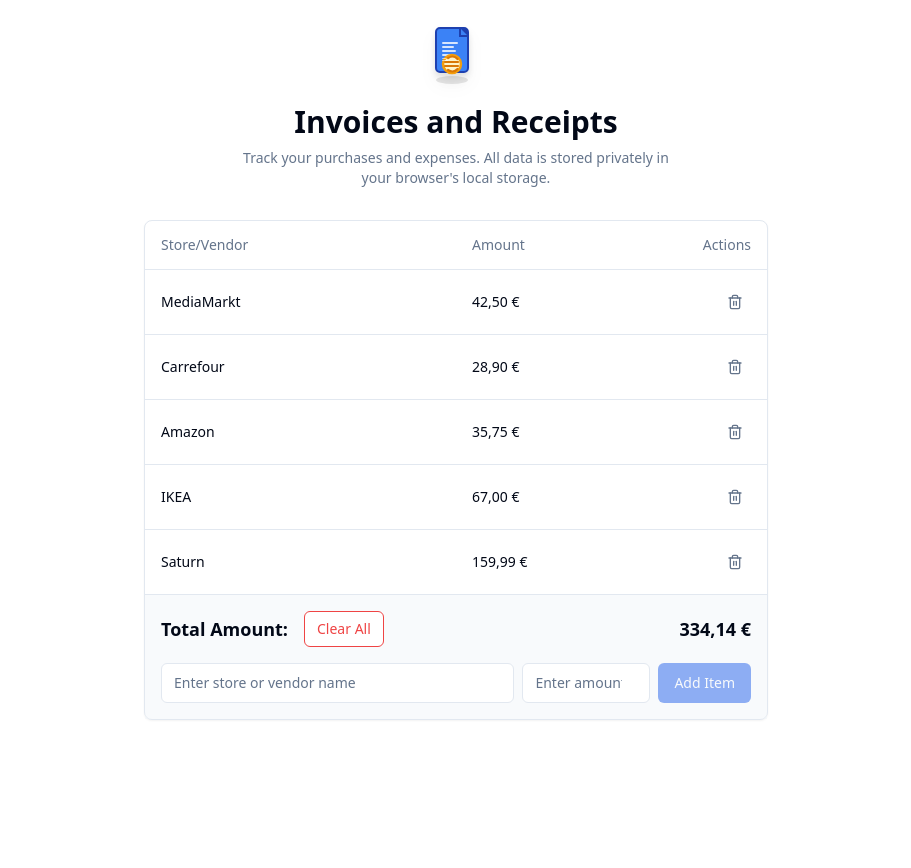
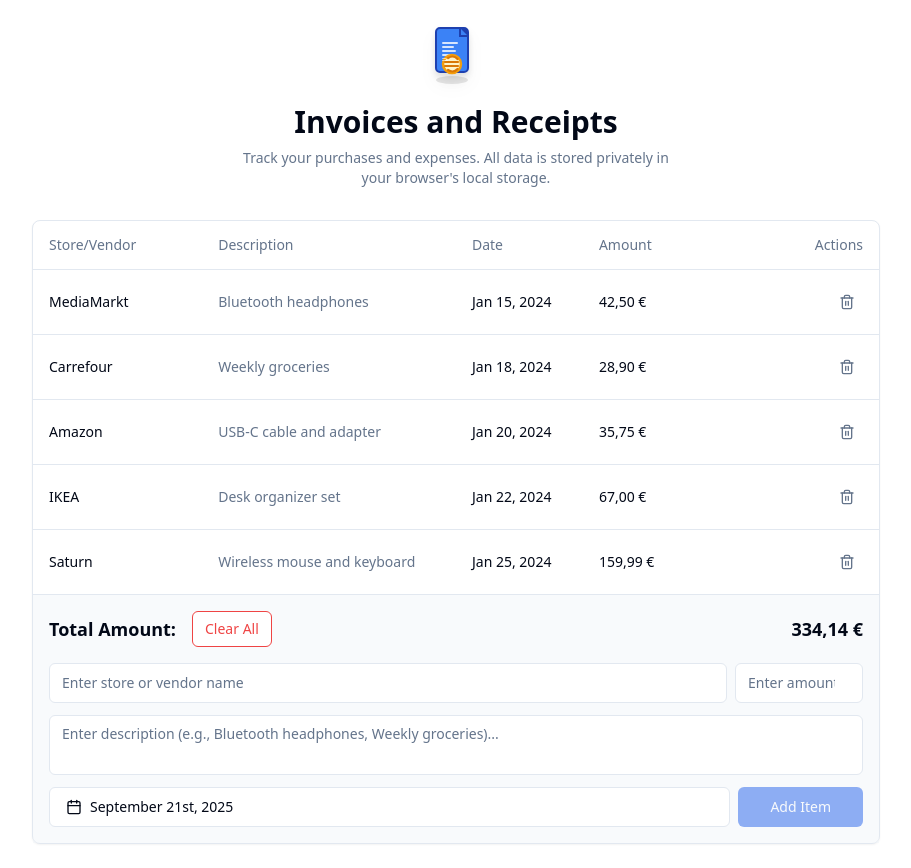
Before and after one commit to vssn/2025-09-vibe-invoice-tracker, a React (Vite) app: page / in a window 1280 px wide. Shown: the whole page, without its empty margins (184-1095 px from the left). Before the commit the page ends 800 px from the top, so only its background shows below. Built offline with nearby package versions, Linux system fonts and the light colour scheme.

Commit message:
Added invoice date and description

```diff
--- a/package.json
+++ b/package.json
@@ -11,11 +11,14 @@
     "preview": "vite preview"
   },
   "dependencies": {
+    "@radix-ui/react-popover": "^1.1.15",
     "@radix-ui/react-slot": "^1.2.3",
     "class-variance-authority": "^0.7.1",
     "clsx": "^2.1.1",
+    "date-fns": "^4.1.0",
     "lucide-react": "^0.544.0",
     "react": "^19.1.1",
+    "react-day-picker": "^9.11.0",
     "react-dom": "^19.1.1",
     "tailwind-merge": "^3.3.1"
   },
--- a/src/components/InvoiceTracker.tsx
+++ b/src/components/InvoiceTracker.tsx
@@ -1,7 +1,15 @@
 import React, { useState, useEffect } from 'react'
-import { Trash2 } from 'lucide-react'
+import { Trash2, Calendar as CalendarIcon } from 'lucide-react'
+import { format } from 'date-fns'
 import { Button } from '@/components/ui/button'
 import { Input } from '@/components/ui/input'
+import { Textarea } from '@/components/ui/textarea'
+import { Calendar } from '@/components/ui/calendar'
+import {
+  Popover,
+  PopoverContent,
+  PopoverTrigger,
+} from '@/components/ui/popover'
 import {
   Table,
   TableBody,
@@ -15,6 +23,8 @@
   id: number
   retailStore: string
   price: number
+  description: string
+  date: string // ISO date string
 }
 
 const STORAGE_KEY = 'invoices-and-receipts-items'
@@ -60,6 +70,19 @@
   }).format(amount)
 }
 
+// Safe date formatting utility
+const formatDate = (dateString: string): string => {
+  try {
+    const date = new Date(dateString)
+    if (isNaN(date.getTime())) {
+      return 'Invalid date'
+    }
+    return format(date, 'MMM dd, yyyy')
+  } catch (error) {
+    return 'Invalid date'
+  }
+}
+
 // Helper functions for localStorage
 const saveItemsToStorage = (items: InvoiceItem[]) => {
   try {
@@ -81,18 +104,26 @@
   try {
     const stored = localStorage.getItem(STORAGE_KEY)
     if (stored) {
-      return JSON.parse(stored)
+      const parsedItems = JSON.parse(stored)
+      // Migrate old data format to new format with description and date fields
+      return parsedItems.map((item: any) => ({
+        id: item.id,
+        retailStore: item.retailStore,
+        price: item.price,
+        description: item.description || 'No description',
+        date: item.date || new Date().toISOString()
+      }))
     }
   } catch (error) {
     console.error('Failed to load items from localStorage:', error)
   }
   // Return default data if localStorage is empty or fails
   return [
-    { id: 1, retailStore: 'MediaMarkt', price: 42.50 },
-    { id: 2, retailStore: 'Carrefour', price: 28.90 },
-    { id: 3, retailStore: 'Amazon', price: 35.75 },
-    { id: 4, retailStore: 'IKEA', price: 67.00 },
-    { id: 5, retailStore: 'Saturn', price: 159.99 },
+    { id: 1, retailStore: 'MediaMarkt', price: 42.50, description: 'Bluetooth headphones', date: new Date('2024-01-15').toISOString() },
+    { id: 2, retailStore: 'Carrefour', price: 28.90, description: 'Weekly groceries', date: new Date('2024-01-18').toISOString() },
+    { id: 3, retailStore: 'Amazon', price: 35.75, description: 'USB-C cable and adapter', date: new Date('2024-01-20').toISOString() },
+    { id: 4, retailStore: 'IKEA', price: 67.00, description: 'Desk organizer set', date: new Date('2024-01-22').toISOString() },
+    { id: 5, retailStore: 'Saturn', price: 159.99, description: 'Wireless mouse and keyboard', date: new Date('2024-01-25').toISOString() },
   ]
 }
 
@@ -104,6 +135,8 @@
 
   const [newStore, setNewStore] = useState('')
   const [newPrice, setNewPrice] = useState('')
+  const [newDescription, setNewDescription] = useState('')
+  const [newDate, setNewDate] = useState<Date | undefined>(new Date())
   const [isSaving, setIsSaving] = useState(false)
 
   // Save items to localStorage whenever items change
@@ -120,7 +153,7 @@
   }, [items])
 
   const addItem = () => {
-    if (newStore.trim() && newPrice.trim()) {
+    if (newStore.trim() && newPrice.trim() && newDescription.trim() && newDate) {
       const price = parseFloat(newPrice)
       if (!isNaN(price)) {
         // Get next available ID (handle case where items array is empty)
@@ -128,11 +161,15 @@
         const newItem: InvoiceItem = {
           id: nextId,
           retailStore: newStore.trim(),
-          price: price
+          price: price,
+          description: newDescription.trim(),
+          date: newDate.toISOString()
         }
         setItems([...items, newItem])
         setNewStore('')
         setNewPrice('')
+        setNewDescription('')
+        setNewDate(new Date())
       }
     }
   }
@@ -157,7 +194,7 @@
   }
 
   return (
-    <div className="container mx-auto p-6 max-w-2xl">
+    <div className="container mx-auto p-6 max-w-4xl">
       <div className="text-center mb-8">
         {/* App Icon */}
         <div className="mb-4">
@@ -178,8 +215,10 @@
         <Table>
           <TableHeader>
             <TableRow>
-              <TableHead className="w-[50%]">Store/Vendor</TableHead>
-              <TableHead className="w-[30%]">Amount</TableHead>
+              <TableHead className="w-[20%]">Store/Vendor</TableHead>
+              <TableHead className="w-[30%]">Description</TableHead>
+              <TableHead className="w-[15%]">Date</TableHead>
+              <TableHead className="w-[15%]">Amount</TableHead>
               <TableHead className="w-[20%] text-right">Actions</TableHead>
             </TableRow>
           </TableHeader>
@@ -187,6 +226,8 @@
             {items.map((item) => (
               <TableRow key={item.id}>
                 <TableCell className="font-medium">{item.retailStore}</TableCell>
+                <TableCell className="text-sm text-muted-foreground">{item.description}</TableCell>
+                <TableCell className="text-sm">{formatDate(item.date)}</TableCell>
                 <TableCell>{formatCurrency(item.price)}</TableCell>
                 <TableCell className="text-right">
                   <Button
@@ -220,6 +261,8 @@
             <span className="text-lg font-bold">{formatCurrency(totalSpent)}</span>
           </div>
 
+          <div className="space-y-3">
+            {/* First row: Store and Amount */}
             <div className="flex gap-2">
               <Input
                 placeholder="Enter store or vendor name"
@@ -238,12 +281,54 @@
                 onKeyPress={handleKeyPress}
                 className="w-32"
               />
-            <Button onClick={addItem} disabled={!newStore.trim() || !newPrice.trim()}>
+            </div>
+
+            {/* Second row: Description */}
+            <div>
+              <Textarea
+                placeholder="Enter description (e.g., Bluetooth headphones, Weekly groceries)..."
+                value={newDescription}
+                onChange={(e) => setNewDescription(e.target.value)}
+                className="min-h-[60px] resize-none"
+              />
+            </div>
+
+            {/* Third row: Date picker and Add button */}
+            <div className="flex gap-2 items-end">
+              <div className="flex-1">
+                <Popover>
+                  <PopoverTrigger asChild>
+                    <Button
+                      variant="outline"
+                      className={`w-full justify-start text-left font-normal ${
+                        !newDate && "text-muted-foreground"
+                      }`}
+                    >
+                      <CalendarIcon className="mr-2 h-4 w-4" />
+                      {newDate ? format(newDate, "PPP") : <span>Pick a date</span>}
+                    </Button>
+                  </PopoverTrigger>
+                  <PopoverContent className="w-auto p-0" align="start">
+                    <Calendar
+                      mode="single"
+                      selected={newDate}
+                      onSelect={setNewDate}
+                      initialFocus
+                    />
+                  </PopoverContent>
+                </Popover>
+              </div>
+              <Button
+                onClick={addItem}
+                disabled={!newStore.trim() || !newPrice.trim() || !newDescription.trim() || !newDate}
+                className="px-8"
+              >
                 Add Item
               </Button>
             </div>
           </div>
         </div>
       </div>
+    </div>
   )
 }
--- /dev/null
+++ b/src/components/ui/calendar.tsx
@@ -0,0 +1,48 @@
+"use client"
+
+import * as React from "react"
+import { DayPicker } from "react-day-picker"
+
+import { cn } from "@/lib/utils"
+
+export type CalendarProps = React.ComponentProps<typeof DayPicker>
+
+function Calendar({
+  className,
+  classNames,
+  showOutsideDays = true,
+  ...props
+}: CalendarProps) {
+  return (
+    <DayPicker
+      showOutsideDays={showOutsideDays}
+      className={cn("p-3", className)}
+      classNames={{
+        months: "flex flex-col sm:flex-row space-y-4 sm:space-x-4 sm:space-y-0",
+        month: "space-y-4",
+        caption: "flex justify-center pt-1 relative items-start",
+        caption_label: "text-sm font-medium mt-1",
+        nav: "space-x-1 flex items-start",
+        nav_button: "h-7 w-7 bg-transparent p-0 opacity-50 hover:opacity-100 border border-input rounded-md",
+        nav_button_previous: "absolute left-1 top-0",
+        nav_button_next: "absolute right-1 top-0",
+        table: "w-full border-collapse space-y-1",
+        head_row: "flex",
+        head_cell: "text-muted-foreground rounded-md w-9 font-normal text-[0.8rem]",
+        row: "flex w-full mt-2",
+        cell: "h-9 w-9 text-center text-sm p-0 relative",
+        day: "h-9 w-9 p-0 font-normal aria-selected:opacity-100 hover:bg-accent hover:text-accent-foreground rounded-md",
+        day_selected: "bg-primary text-primary-foreground hover:bg-primary hover:text-primary-foreground focus:bg-primary focus:text-primary-foreground",
+        day_today: "bg-accent text-accent-foreground",
+        day_outside: "text-muted-foreground opacity-50",
+        day_disabled: "text-muted-foreground opacity-50",
+        day_hidden: "invisible",
+        ...classNames,
+      }}
+      {...props}
+    />
+  )
+}
+Calendar.displayName = "Calendar"
+
+export { Calendar }
--- /dev/null
+++ b/src/components/ui/popover.tsx
@@ -0,0 +1,31 @@
+"use client"
+
+import * as React from "react"
+import * as PopoverPrimitive from "@radix-ui/react-popover"
+
+import { cn } from "@/lib/utils"
+
+const Popover = PopoverPrimitive.Root
+
+const PopoverTrigger = PopoverPrimitive.Trigger
+
+const PopoverContent = React.forwardRef<
+  React.ElementRef<typeof PopoverPrimitive.Content>,
+  React.ComponentPropsWithoutRef<typeof PopoverPrimitive.Content>
+>(({ className, align = "center", sideOffset = 4, ...props }, ref) => (
+  <PopoverPrimitive.Portal>
+    <PopoverPrimitive.Content
+      ref={ref}
+      align={align}
+      sideOffset={sideOffset}
+      className={cn(
+        "z-50 w-72 rounded-md border bg-popover p-4 text-popover-foreground shadow-md outline-none data-[state=open]:animate-in data-[state=closed]:animate-out data-[state=closed]:fade-out-0 data-[state=open]:fade-in-0 data-[state=closed]:zoom-out-95 data-[state=open]:zoom-in-95 data-[side=bottom]:slide-in-from-top-2 data-[side=left]:slide-in-from-right-2 data-[side=right]:slide-in-from-left-2 data-[side=top]:slide-in-from-bottom-2",
+        className
+      )}
+      {...props}
+    />
+  </PopoverPrimitive.Portal>
+))
+PopoverContent.displayName = PopoverPrimitive.Content.displayName
+
+export { Popover, PopoverTrigger, PopoverContent }
--- /dev/null
+++ b/src/components/ui/textarea.tsx
@@ -0,0 +1,24 @@
+import * as React from "react"
+
+import { cn } from "@/lib/utils"
+
+export interface TextareaProps
+  extends React.TextareaHTMLAttributes<HTMLTextAreaElement> {}
+
+const Textarea = React.forwardRef<HTMLTextAreaElement, TextareaProps>(
+  ({ className, ...props }, ref) => {
+    return (
+      <textarea
+        className={cn(
+          "flex min-h-[80px] w-full rounded-md border border-input bg-background px-3 py-2 text-sm ring-offset-background placeholder:text-muted-foreground focus-visible:outline-none focus-visible:ring-2 focus-visible:ring-ring focus-visible:ring-offset-2 disabled:cursor-not-allowed disabled:opacity-50",
+          className
+        )}
+        ref={ref}
+        {...props}
+      />
+    )
+  }
+)
+Textarea.displayName = "Textarea"
+
+export { Textarea }
```
Also changed, not shown: 2 other files (tests, documents, lock files or other folders). Lines whose indentation alone changed are shown as unchanged.
